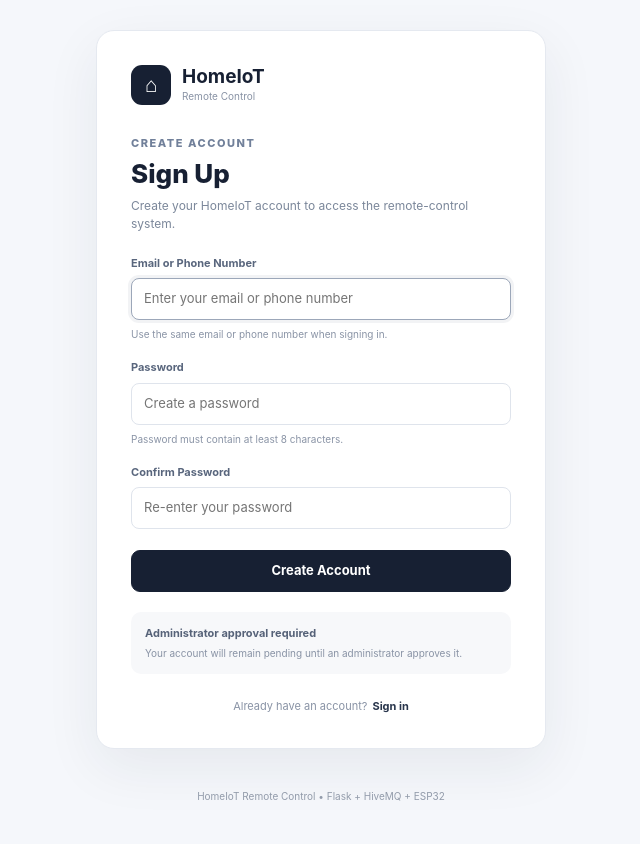
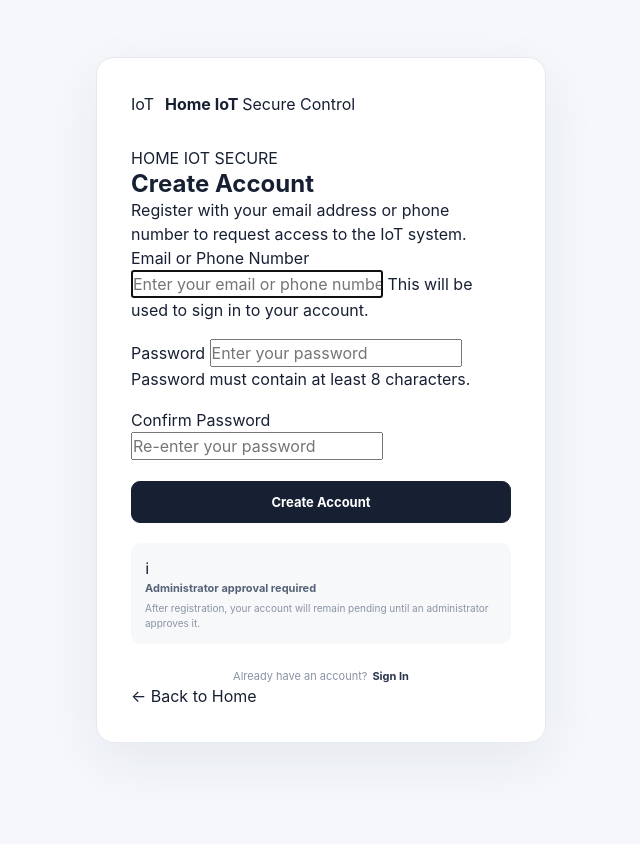
Before and after one commit to JAGADEESH-IAS/home-iot-remote-secure, a Flask app: page /signup in a window 1280 px wide. Shown: the whole page, without its empty margins (319-959 px from the left). After the commit the page ends 743 px from the top, so only its background shows below. Run offline with Flask 3, Linux system fonts and the light colour scheme; parts of the project's set-up code (start-up, migrations or seed data) failed here and were passed over.

Commit message:
Update signup.html

```diff
--- a/templates/signup.html
+++ b/templates/signup.html
@@ -1,19 +1,18 @@
-<!doctype html>
+<!DOCTYPE html>
 <html lang="en">
-
 <head>
-    <meta charset="utf-8">
+    <meta charset="UTF-8">
 
     <meta
         name="viewport"
-        content="width=device-width, initial-scale=1"
+        content="width=device-width, initial-scale=1.0"
     >
 
-    <title>Sign Up | HomeIoT</title>
+    <title>Create Account | Home IoT Secure</title>
 
     <link
         rel="stylesheet"
-        href="{{ url_for('static', filename='style.css') }}?v=33"
+        href="{{ url_for('static', filename='style.css') }}"
     >
 </head>
 
@@ -25,23 +24,23 @@
 
             <!-- =================================================
                  BRAND
-            ================================================== -->
+                 ================================================= -->
 
             <div class="auth-brand">
 
-                <div class="brand-icon">
-                    ⌂
+                <div class="brand-mark">
+                    IoT
                 </div>
 
                 <div>
 
-                    <h1>
-                        HomeIoT
-                    </h1>
+                    <strong>
+                        Home IoT
+                    </strong>
 
-                    <p>
-                        Remote Control
-                    </p>
+                    <span>
+                        Secure Control
+                    </span>
 
                 </div>
 
@@ -49,22 +48,22 @@
 
 
             <!-- =================================================
-                 TITLE
-            ================================================== -->
+                 HEADER
+                 ================================================= -->
 
-            <div class="auth-heading">
+            <div class="auth-header">
 
-                <p class="eyebrow">
-                    CREATE ACCOUNT
-                </p>
+                <span class="page-eyebrow">
+                    HOME IOT SECURE
+                </span>
 
-                <h2>
-                    Sign Up
-                </h2>
+                <h1>
+                    Create Account
+                </h1>
 
                 <p>
-                    Create your HomeIoT account to access the
-                    remote-control system.
+                    Register with your email address or phone
+                    number to request access to the IoT system.
                 </p>
 
             </div>
@@ -72,9 +71,11 @@
 
             <!-- =================================================
                  FLASH MESSAGES
-            ================================================== -->
+                 ================================================= -->
 
-            {% with messages = get_flashed_messages(with_categories=true) %}
+            {% with messages = get_flashed_messages(
+                with_categories=true
+            ) %}
 
                 {% if messages %}
 
@@ -83,7 +84,12 @@
                         {% for category, message in messages %}
 
                             <div
-                                class="flash-message {{ category }}"
+                                class="flash-message
+                                {% if category == 'error' %}
+                                    flash-error
+                                {% else %}
+                                    flash-success
+                                {% endif %}"
                             >
                                 {{ message }}
                             </div>
@@ -99,24 +105,18 @@
 
             <!-- =================================================
                  SIGNUP FORM
-            ================================================== -->
+                 ================================================= -->
 
             <form
-                method="post"
                 action="{{ url_for('signup') }}"
+                method="POST"
                 class="auth-form"
+                id="signupForm"
             >
 
-                <input
-                    type="hidden"
-                    name="csrf_token"
-                    value="{{ csrf_token }}"
-                >
+                <!-- LOGIN ID -->
 
-
-                <!-- Email / Phone -->
-
-                <div class="form-group">
+                <div class="form-field">
 
                     <label for="login_id">
                         Email or Phone Number
@@ -132,17 +132,16 @@
                         autofocus
                     >
 
-                    <small>
-                        Use the same email or phone number when
-                        signing in.
-                    </small>
+                    <span class="form-help">
+                        This will be used to sign in to your account.
+                    </span>
 
                 </div>
 
 
-                <!-- Password -->
+                <!-- PASSWORD -->
 
-                <div class="form-group">
+                <div class="form-field">
 
                     <label for="password">
                         Password
@@ -152,22 +151,22 @@
                         type="password"
                         id="password"
                         name="password"
-                        placeholder="Create a password"
+                        placeholder="Enter your password"
                         autocomplete="new-password"
                         minlength="8"
                         required
                     >
 
-                    <small>
+                    <span class="form-help">
                         Password must contain at least 8 characters.
-                    </small>
+                    </span>
 
                 </div>
 
 
-                <!-- Confirm Password -->
+                <!-- CONFIRM PASSWORD -->
 
-                <div class="form-group">
+                <div class="form-field">
 
                     <label for="confirm_password">
                         Confirm Password
@@ -183,8 +182,16 @@
                         required
                     >
 
+                    <span
+                        class="form-help"
+                        id="passwordMatchMessage"
+                    >
+                    </span>
+
                 </div>
 
+
+                <!-- SUBMIT -->
 
                 <button
                     type="submit"
@@ -197,83 +204,106 @@
 
 
             <!-- =================================================
-                 APPROVAL INFORMATION
-            ================================================== -->
+                 APPROVAL NOTICE
+                 ================================================= -->
 
             <div class="auth-notice">
+
+                <div class="auth-notice-icon">
+                    ℹ
+                </div>
+
+                <div>
 
                     <strong>
                         Administrator approval required
                     </strong>
 
                     <p>
-                    Your account will remain pending until an
-                    administrator approves it.
+                        After registration, your account will remain
+                        pending until an administrator approves it.
                     </p>
+
+                </div>
 
             </div>
 
 
             <!-- =================================================
-                 SIGN IN
-            ================================================== -->
+                 FOOTER
+                 ================================================= -->
 
             <div class="auth-footer">
 
-                <p>
+                <span>
                     Already have an account?
-                </p>
+                </span>
 
-                <a href="{{ url_for('signin') }}">
-                    Sign in
+                <a
+                    href="{{ url_for('signin') }}"
+                >
+                    Sign In
+                </a>
+
+            </div>
+
+
+            <div class="auth-home-link">
+
+                <a
+                    href="{{ url_for('home') }}"
+                >
+                    ← Back to Home
                 </a>
 
             </div>
 
         </section>
 
-
-        <footer class="auth-page-footer">
-
-            HomeIoT Remote Control • Flask + HiveMQ + ESP32
-
-        </footer>
-
     </main>
 
 
-    <!-- =====================================================
-         CLIENT-SIDE PASSWORD CHECK
-    ====================================================== -->
+    <!-- =========================================================
+         PASSWORD MATCH VALIDATION
+         ========================================================= -->
 
     <script>
 
-        const signupForm =
-            document.querySelector(".auth-form");
+    document.addEventListener(
+        "DOMContentLoaded",
+        function () {
 
-        if (signupForm) {
-
-            signupForm.addEventListener(
-                "submit",
-                function(event) {
+            const form =
+                document.getElementById(
+                    "signupForm"
+                );
 
             const password =
                 document.getElementById(
                     "password"
-                        ).value;
+                );
 
             const confirmPassword =
                 document.getElementById(
                     "confirm_password"
-                        ).value;
+                );
+
+            const message =
+                document.getElementById(
+                    "passwordMatchMessage"
+                );
 
 
-                    if (password !== confirmPassword) {
+            function validatePasswords() {
 
-                        event.preventDefault();
+                if (
+                    !confirmPassword.value
+                ) {
 
-                        alert(
-                            "Passwords do not match."
+                    message.textContent = "";
+
+                    confirmPassword.setCustomValidity(
+                        ""
                     );
 
                     return;
@@ -281,13 +311,56 @@
                 }
 
 
-                    if (password.length < 8) {
+                if (
+                    password.value !==
+                    confirmPassword.value
+                ) {
+
+                    message.textContent =
+                        "Passwords do not match.";
+
+                    confirmPassword.setCustomValidity(
+                        "Passwords do not match."
+                    );
+
+                } else {
+
+                    message.textContent =
+                        "Passwords match.";
+
+                    confirmPassword.setCustomValidity(
+                        ""
+                    );
+
+                }
+
+            }
+
+
+            password.addEventListener(
+                "input",
+                validatePasswords
+            );
+
+
+            confirmPassword.addEventListener(
+                "input",
+                validatePasswords
+            );
+
+
+            form.addEventListener(
+                "submit",
+                function (event) {
+
+                    validatePasswords();
+
+
+                    if (
+                        !form.checkValidity()
+                    ) {
 
                         event.preventDefault();
-
-                        alert(
-                            "Password must contain at least 8 characters."
-                        );
 
                     }
 
@@ -295,9 +368,9 @@
             );
 
         }
+    );
 
     </script>
 
-
 </body>
 </html>
```
Lines whose indentation alone changed are shown as unchanged.
